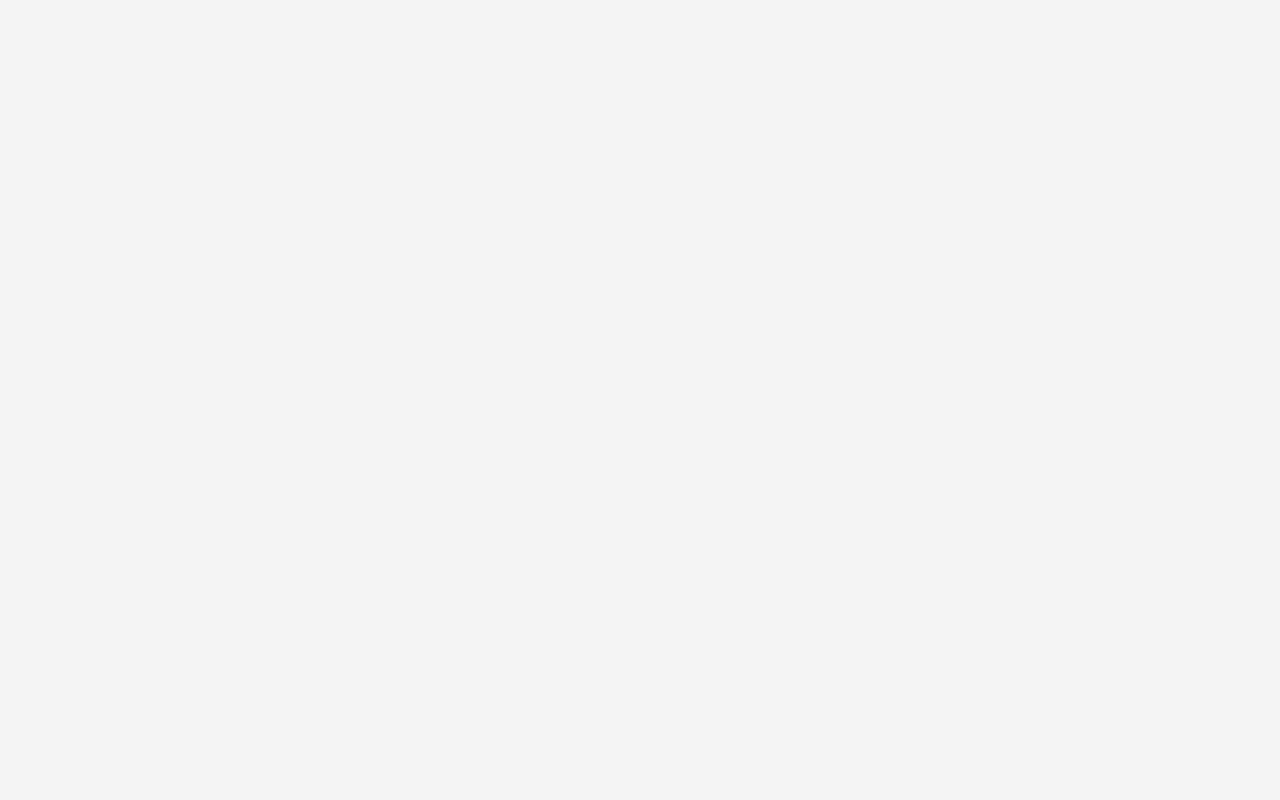
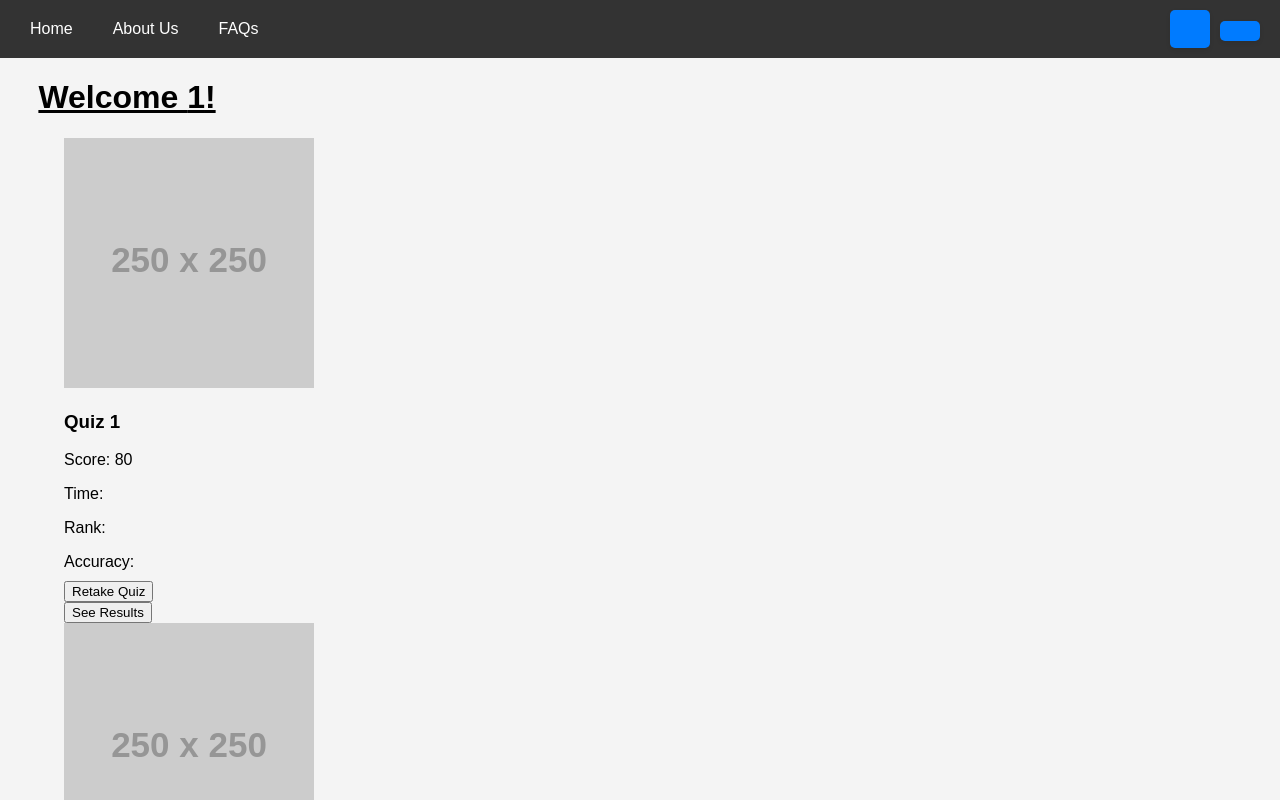
Before and after one commit to RajatMantri/BrainBusters, a React (Create React App) app: page /studentHome/1 in a window 1280 px wide. Before the commit this address had no page. Shown: the top 800 px of the page. Built offline with nearby package versions, Linux system fonts and the light colour scheme.

Commit message:
Logic updated for StudentHome page

```diff
--- a/src/App.jsx
+++ b/src/App.jsx
@@ -12,7 +12,7 @@ function App() {
         <Route path="/" element={<HomePage type='home'/>} />
         <Route path="/login" element={<Login />} />
         <Route path="/signup" element={<SignUp/>} />
-        <Route path="/studentHome" element={<StudentHome type='student'/>} />
+        <Route path="/studentHome/:username" element={<StudentHome type='student' />} />
       </Routes>
     </div>
   );
--- a/src/Login.jsx
+++ b/src/Login.jsx
@@ -21,7 +21,7 @@ const LoginForm = () => {
       const response = await axios.post('http://localhost:4000/submitLogin', formData);
 
     alert('Login successful!');
-    window.location.href = '/studentHome';
+    window.location.href = `/studentHome/${formData.username}`;
 
     } catch (error) {
       console.error('Error submitting form:', error);
--- a/src/StudentHome.jsx
+++ b/src/StudentHome.jsx
@@ -1,6 +1,7 @@
 import React from "react";
 import NavBar from "./NavBar";
 import Footer from "./Footer";
+import { useParams } from "react-router-dom";
 
 const StudentHome = (props)=>{
     // Mock data for recent quizzes (replace this with actual data)
@@ -10,15 +11,17 @@ const StudentHome = (props)=>{
         { name: "Quiz 3", score: 90 }
     ];
 
+    const { username } = useParams();
+    console.log(username);
+
     return (
         <>
             <NavBar
                 type={props.type}
-                username={props.username}
             />
 
             <div className="jumbotron">
-                <h1><u>Welcome {props.username}!</u></h1>
+                <h1><u>Welcome {username}!</u></h1>
             </div>
 
             <div className="recent-quizzes ">
```
